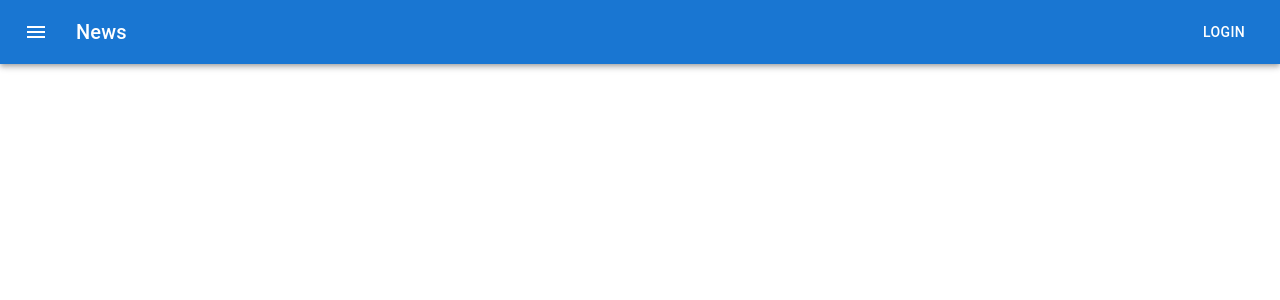
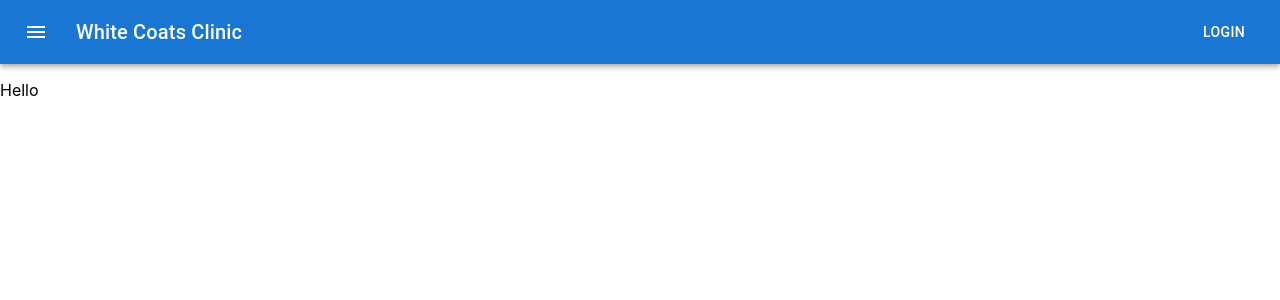
Before and after one commit to harshpatel010202/WhiteCoatClinic, a React (Create React App) app in the folder my-app/: page / in a window 1280 px wide. Shown: the top 300 px of the page. Built offline with nearby package versions, Linux system fonts and the light colour scheme; the HTML template or start-up script is replaced by a standard one.

Commit message:
feat: adding routting to App.js + turning nav bar into a component

```diff
--- a/my-app/package.json
+++ b/my-app/package.json
@@ -13,6 +13,7 @@
     "@testing-library/user-event": "^13.5.0",
     "react": "^18.2.0",
     "react-dom": "^18.2.0",
+    "react-router-dom": "^6.8.2",
     "react-scripts": "5.0.1",
     "styled-components": "^5.3.6",
     "web-vitals": "^2.1.4"
--- a/my-app/src/App.js
+++ b/my-app/src/App.js
@@ -1,35 +1,21 @@
 import * as React from 'react';
-import AppBar from '@mui/material/AppBar';
-import Box from '@mui/material/Box';
-import Toolbar from '@mui/material/Toolbar';
-import Typography from '@mui/material/Typography';
-import Button from '@mui/material/Button';
-import IconButton from '@mui/material/IconButton';
-import MenuIcon from '@mui/icons-material/Menu';
+import {BrowserRouter, Routes ,Route } from 'react-router-dom';
+import Home from './components/Home';
+import Nav from './components/Nav';
 
 function App() {
   return (
-    <Box sx={{ flexGrow: 1 }}>
-      <AppBar position="static">
-        <Toolbar>
-          <IconButton
-            size="large"
-            edge="start"
-            color="inherit"
-            aria-label="menu"
-            sx={{ mr: 2 }}
-          >
-            <MenuIcon />
-          </IconButton>
-          <Typography variant="h6" component="div" sx={{ flexGrow: 1 }}>
-            News
-          </Typography>
-          <Button color="inherit">Login</Button>
-        </Toolbar>
-      </AppBar>
-    </Box>
+    <>
+    <Nav />
+    <BrowserRouter>
+      <Routes>
+        <Route path='/' element={ <Home /> } />
+      </Routes>
+    </BrowserRouter>
+
+    </>
+
   );
 }
 
-
 export default App;
--- /dev/null
+++ b/my-app/src/components/Home.js
@@ -0,0 +1,10 @@
+import * as React from 'react';
+
+function Home() {
+  return (
+    <p> Hello </p>
+
+  );
+}
+
+export default Home;
--- /dev/null
+++ b/my-app/src/components/Nav.js
@@ -0,0 +1,35 @@
+import * as React from 'react';
+import AppBar from '@mui/material/AppBar';
+import Box from '@mui/material/Box';
+import Toolbar from '@mui/material/Toolbar';
+import Typography from '@mui/material/Typography';
+import Button from '@mui/material/Button';
+import IconButton from '@mui/material/IconButton';
+import MenuIcon from '@mui/icons-material/Menu';
+
+function Nav() {
+  return (
+    <Box sx={{ flexGrow: 1 }}>
+      <AppBar position="static">
+        <Toolbar>
+          <IconButton
+            size="large"
+            edge="start"
+            color="inherit"
+            aria-label="menu"
+            sx={{ mr: 2 }}
+          >
+            <MenuIcon />
+          </IconButton>
+          <Typography variant="h6" component="div" sx={{ flexGrow: 1 }}>
+            White Coats Clinic
+          </Typography>
+          <Button color="inherit">Login</Button>
+        </Toolbar>
+      </AppBar>
+    </Box>
+  );
+}
+
+
+export default Nav;
```
Also changed, not shown: my-app/src/App.css.txt (renamed from my-app/src/App.css), 1 other file (tests, documents, lock files or other folders).
